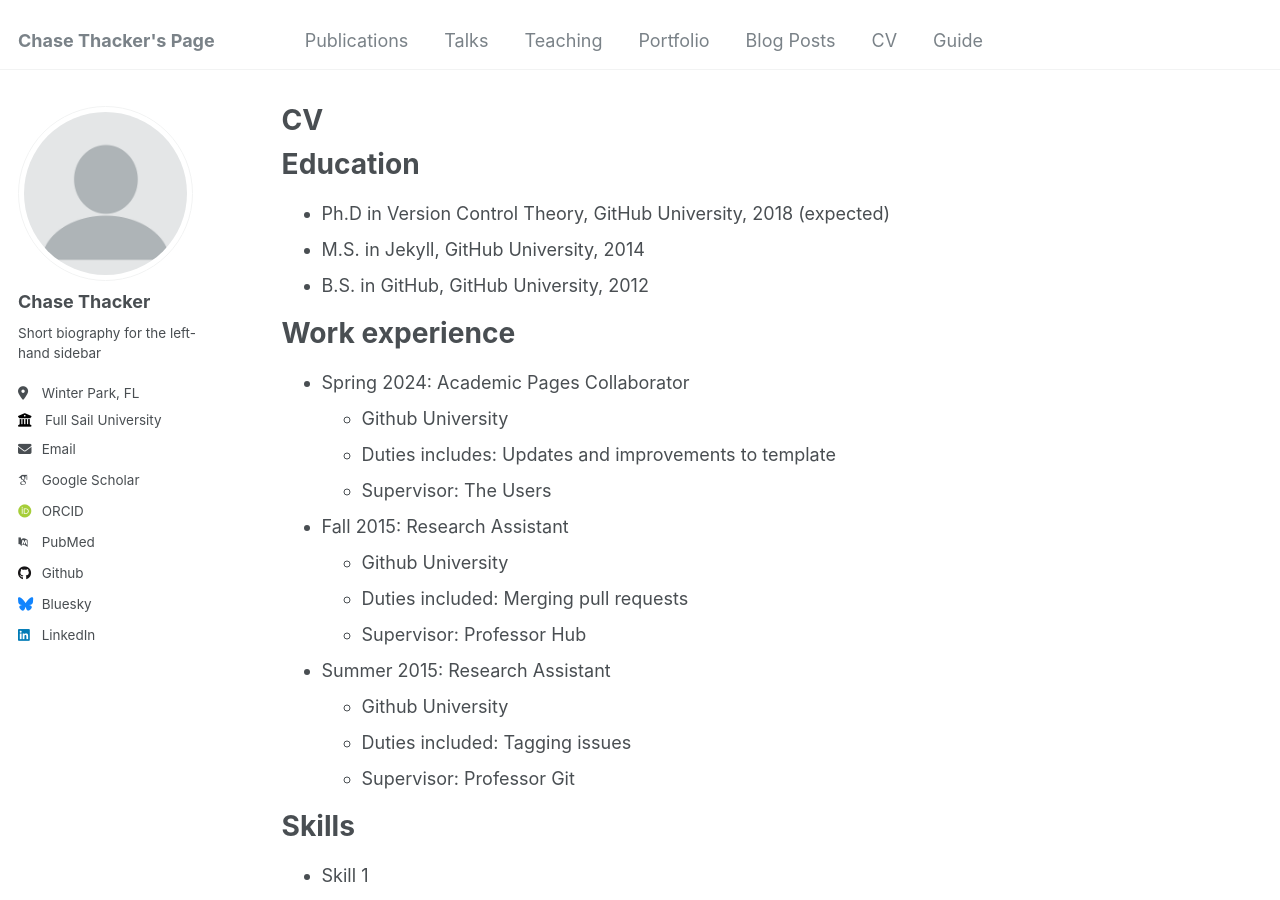
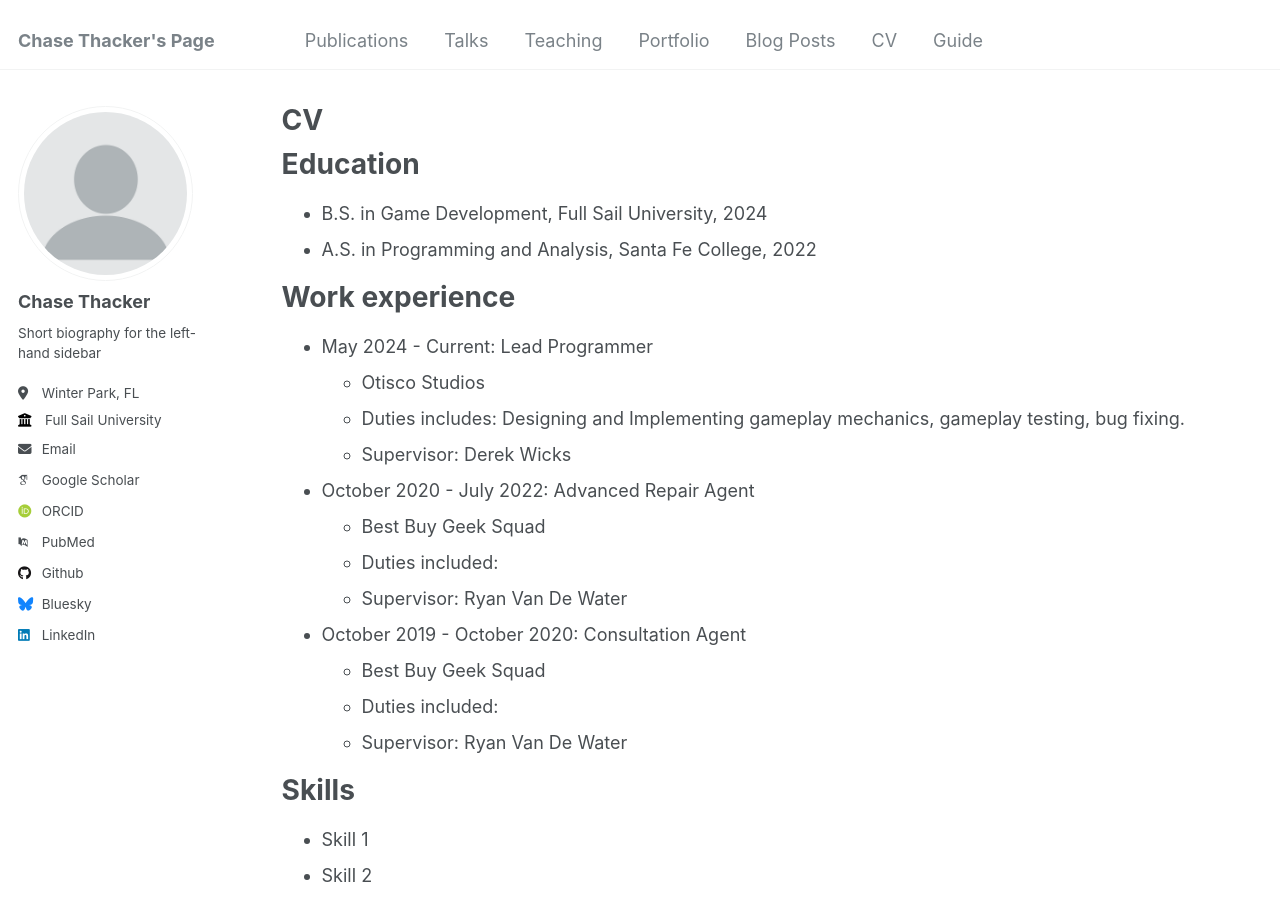
Before and after one commit to thackattack42/thackattack42.github.io, a Jekyll site: the page built from _pages/cv.md, in a window 1280 px wide and 900 px high. Built offline with Jekyll 4.4.1, drawn with Linux system fonts in a browser that asks for light colours; some web fonts are replaced.

Commit message:
Update cv.md

```diff
--- a/_pages/cv.md
+++ b/_pages/cv.md
@@ -11,26 +11,25 @@
 
 Education
 ======
-* Ph.D in Version Control Theory, GitHub University, 2018 (expected)
-* M.S. in Jekyll, GitHub University, 2014
-* B.S. in GitHub, GitHub University, 2012
+* B.S. in Game Development, Full Sail University, 2024
+* A.S. in Programming and Analysis, Santa Fe College, 2022
 
 Work experience
 ======
-* Spring 2024: Academic Pages Collaborator
-  * Github University
-  * Duties includes: Updates and improvements to template
-  * Supervisor: The Users
+* May 2024 - Current: Lead Programmer
+  * Otisco Studios
+  * Duties includes: Designing and Implementing gameplay mechanics, gameplay testing, bug fixing.
+  * Supervisor: Derek Wicks
 
-* Fall 2015: Research Assistant
-  * Github University
-  * Duties included: Merging pull requests
-  * Supervisor: Professor Hub
+* October 2020 - July 2022: Advanced Repair Agent
+  * Best Buy Geek Squad
+  * Duties included:
+  * Supervisor: Ryan Van De Water
 
-* Summer 2015: Research Assistant
-  * Github University
-  * Duties included: Tagging issues
-  * Supervisor: Professor Git
+* October 2019 - October 2020: Consultation Agent
+  * Best Buy Geek Squad
+  * Duties included:
+  * Supervisor: Ryan Van De Water
 
 Skills
 ======
```
